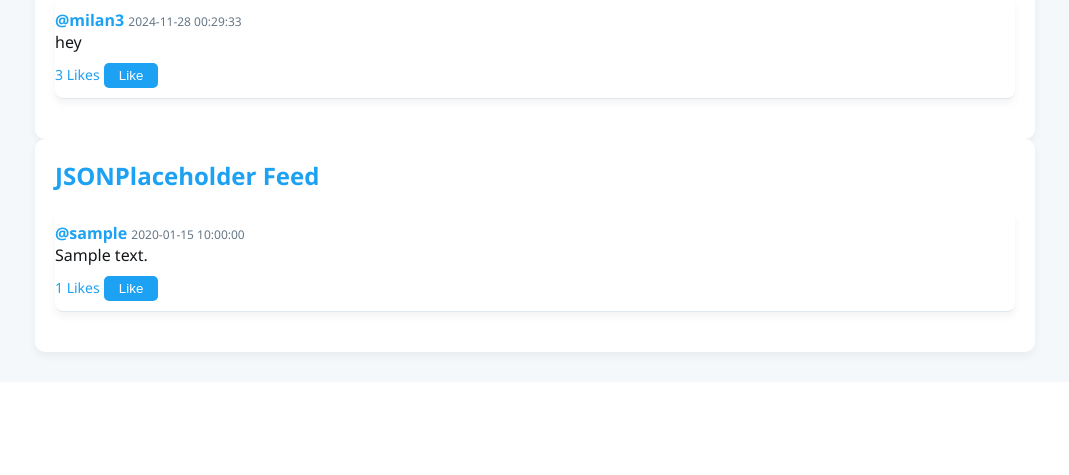
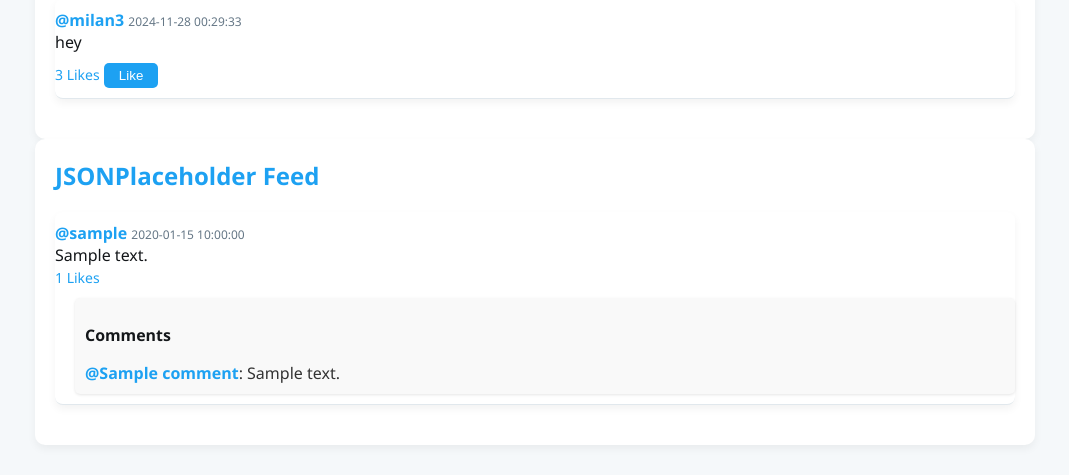
Before and after one commit to MilanHennessy/twotter_app, a Flask app: template templates/home.html in a window 1280 px wide. Shown: the part 1803-2278 px from the top of the page, without its empty margins (105-1174 px from the left). Before the commit the page ends 2162 px from the top, so only its background shows below. Run offline with Flask 3, Linux system fonts and the light colour scheme; the template is opened without the code that fills it: values that come from a table or form of the project are taken from there, most other values are stand-ins (such as "Sample title", 1, 10 or a date in 2020).

Commit message:
added commenting functionality for jsonplaceholder

```diff
--- a/main.py
+++ b/main.py
@@ -49,33 +49,33 @@ def home():
     if not db_posts:
         flash('No tweets found in your feed.', 'info')
 
-    # Fetch posts from JSONPlaceholder
+  # Fetch posts from JSONPlaceholder
     jsonplaceholder_posts = []
     posts_response = requests.get("https://jsonplaceholder.typicode.com/posts")
     users_response = requests.get("https://jsonplaceholder.typicode.com/users")
 
     if posts_response.status_code == 200 and users_response.status_code == 200:
-        posts = posts_response.json()  # Ensure 'posts' is defined
+        posts = posts_response.json()
         users = users_response.json()
 
-        # Extract usernames and shuffle them for randomness
         usernames = [user['username'] for user in users]
         random.shuffle(usernames)
-
-        # Shuffle posts to simulate randomness
         random.shuffle(posts)
-        selected_posts = posts[:5]  # Take the first 5 posts after shuffling
+        selected_posts = posts[:5]  # Take the first 5 posts
 
         for post in selected_posts:
-            # Assign a random username from the shuffled list
-            username2 = random.choice(usernames)
+            # Fetch only the first comment for the post
+            comments_response = requests.get(f"https://jsonplaceholder.typicode.com/comments?postId={post['id']}")
+            comment = comments_response.json()[0] if comments_response.status_code == 200 and comments_response.json() else None
 
             jsonplaceholder_posts.append({
-                'username': username2,
+                'id': post['id'],
+                'username': random.choice(usernames),
                 'body': post['body'],
-                'timestamp': datetime.utcnow().strftime('%Y-%m-%d %H:%M:%S'),  # Use current timestamp
-                'likeCount': random.randint(1, 10000),  # Generate a random like count
-                'liked': random.choice([True, False])  # Randomly set liked status
+                'timestamp': datetime.utcnow().strftime('%Y-%m-%d %H:%M:%S'),
+                'likeCount': random.randint(1, 100),
+                'liked': random.choice([True, False]),
+                'comment': {'name':  random.choice(usernames), 'body': comment['body']} if comment else None,
             })
 
     # Check which posts the user has liked (use db_posts here as a safe reference)
--- a/static/styles.css
+++ b/static/styles.css
@@ -132,6 +132,32 @@ form button:hover {
   border-radius: 8px;
   box-shadow: 0 4px 8px rgba(0, 0, 0, 0.05);
 }
+
+
+/* General Comment Styles */
+.comment {
+  background-color: #f9f9f9; /* lighter background for differentiation */
+  padding: 10px;
+  border-radius: 5px;
+  margin-top: 10px;
+  margin-left: 20px; /* indented from main tweet */
+  font-size: 0.85rem; /* smaller than tweet content */
+  box-shadow: 0 1px 3px rgba(0, 0, 0, 0.1); /* subtle shadow */
+}
+
+/* Username in Comments */
+.comment strong {
+  font-size: 0.8rem; /* smaller than main tweet usernames */
+  color: #1DA1F2; /* Twitter blue color */
+}
+
+/* Comment Text */
+.comment p {
+  margin: 5px 0;
+  font-size: 0.8rem; /* slightly smaller text size */
+  color: #333; /* readable text color */
+}
+
 
 .tweet .username {
   font-weight: bold;
--- a/templates/home.html
+++ b/templates/home.html
@@ -78,8 +78,15 @@
                     <p class="tweet-body">{{ post.body }}</p>
                     <div class="tweet-footer">
                         <span class="like-count">{{ post.likeCount }} Likes</span>
-                        <button class="like-btn">Like</button>
                     </div>
+
+                    <!-- Single Comment Section -->
+                    {% if post.comment %}
+                    <div class="comment">
+                        <h3>Comments</h3>
+                        <p><span class="username">@{{ post.comment.name }}</span>: {{ post.comment.body }}</p>
+                    </div>
+                    {% endif %}
                 </li>
                 {% endfor %}
             </ul>
@@ -87,6 +94,8 @@
             <p>No tweets from JSONPlaceholder available.</p>
             {% endif %}
         </section>
+
+
     </div>
 
     <script>
```
